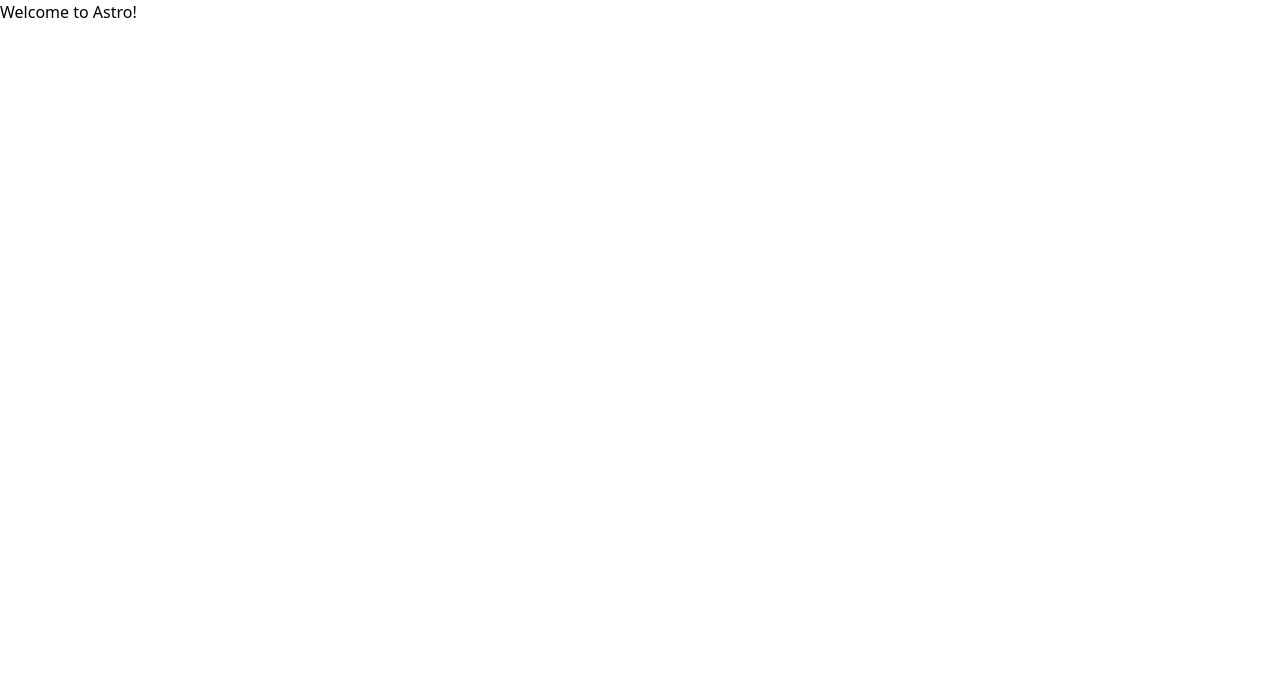
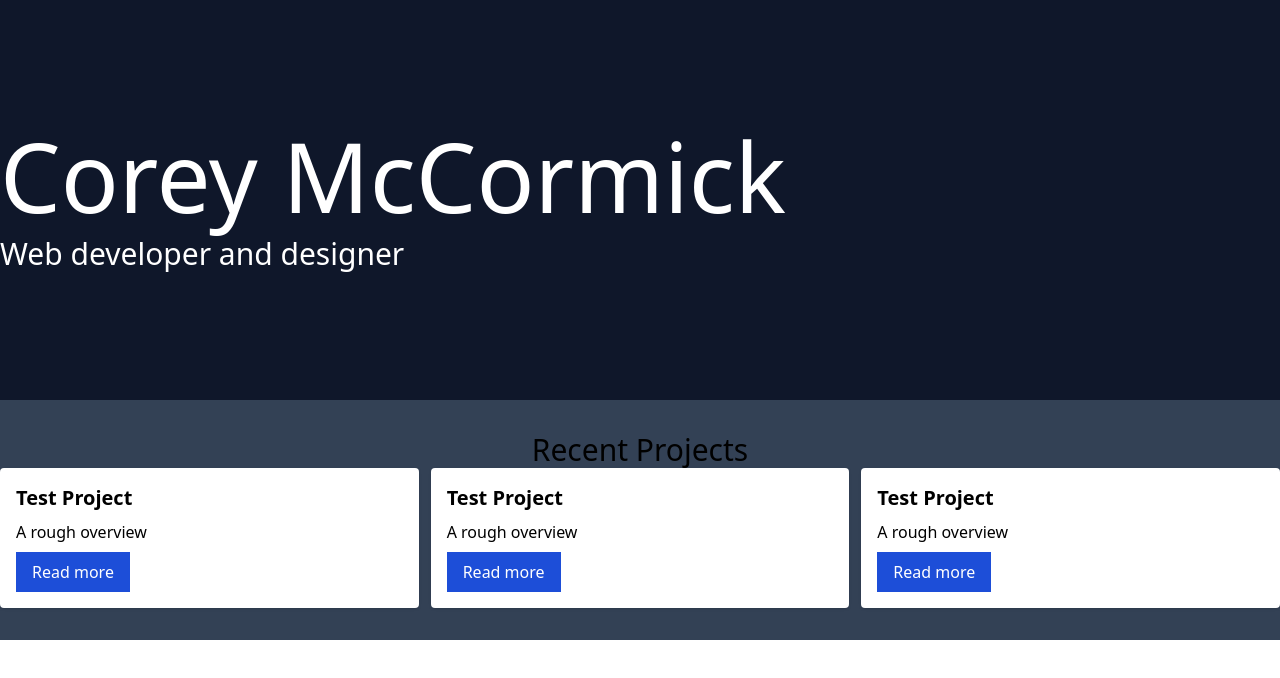
Before and after one commit to McCorsa/mccorsa-v2, an Astro site: page / in a window 1280 px wide. Built offline with nearby package versions, Linux system fonts and the light colour scheme; Astro itself is replaced by a stand-in of ours.

Commit message:
Added some sample content

```diff
--- /dev/null
+++ b/src/components/ProjectCard.astro
@@ -0,0 +1,17 @@
+---
+export interface Props {
+    title: string;
+    abstract: string;
+    url: string;
+}
+
+const { title, abstract, url } = Astro.props;
+---
+
+<div class="bg-white shadow rounded flex flex-col gap-2">
+    <main class="flex flex-col gap-2 p-4">
+        <h4 class="text-xl font-bold">{title}</h4>
+        <p>{abstract}</p>
+        <a href="{{url}}" class="bg-blue-700 text-white px-4 py-2 w-fit">Read more</a>
+    </main>
+</div>
--- a/src/layouts/Layout.astro
+++ b/src/layouts/Layout.astro
@@ -13,7 +13,7 @@ const { title } = Astro.props;
 		<meta name="viewport" content="width=device-width" />
 		<link rel="icon" type="image/svg+xml" href="/favicon.svg" />
 		<meta name="generator" content={Astro.generator} />
-		<title>{title}</title>
+		<title>{title} | Corey McCormick</title>
 	</head>
 	<body>
 		<slot />
--- a/src/pages/index.astro
+++ b/src/pages/index.astro
@@ -1,9 +1,22 @@
 ---
+import ProjectCard from '../components/ProjectCard.astro';
 import Layout from '../layouts/Layout.astro';
 ---
 
-<Layout title="Welcome to Astro.">
-	<main>
-		<h1>Welcome to Astro!</h1>
-	</main>
+<Layout title="Home">
+	<header class="bg-slate-900 text-white py-32">
+		<div class="flex flex-col gap-3 justify-center container mx-auto px-4 sm:px-0">
+			<h1 class="text-5xl md:text-8xl">Corey McCormick</h1>
+			<h2 class="text-2xl md:text-3xl">Web developer and designer</h2>
+		</div>
+
+	</header>
+	<section class="bg-slate-700 py-8">
+		<h3 class="text-3xl text-center">Recent Projects</h3>
+		<div class="grid md:grid-cols-3 container gap-3 mx-auto px-4 sm:px-0">
+			<ProjectCard title="Test Project" abstract="A rough overview" url="" />
+			<ProjectCard title="Test Project" abstract="A rough overview" url="" />
+			<ProjectCard title="Test Project" abstract="A rough overview" url="" />
+		</div>
+	</section>
 </Layout>
```
